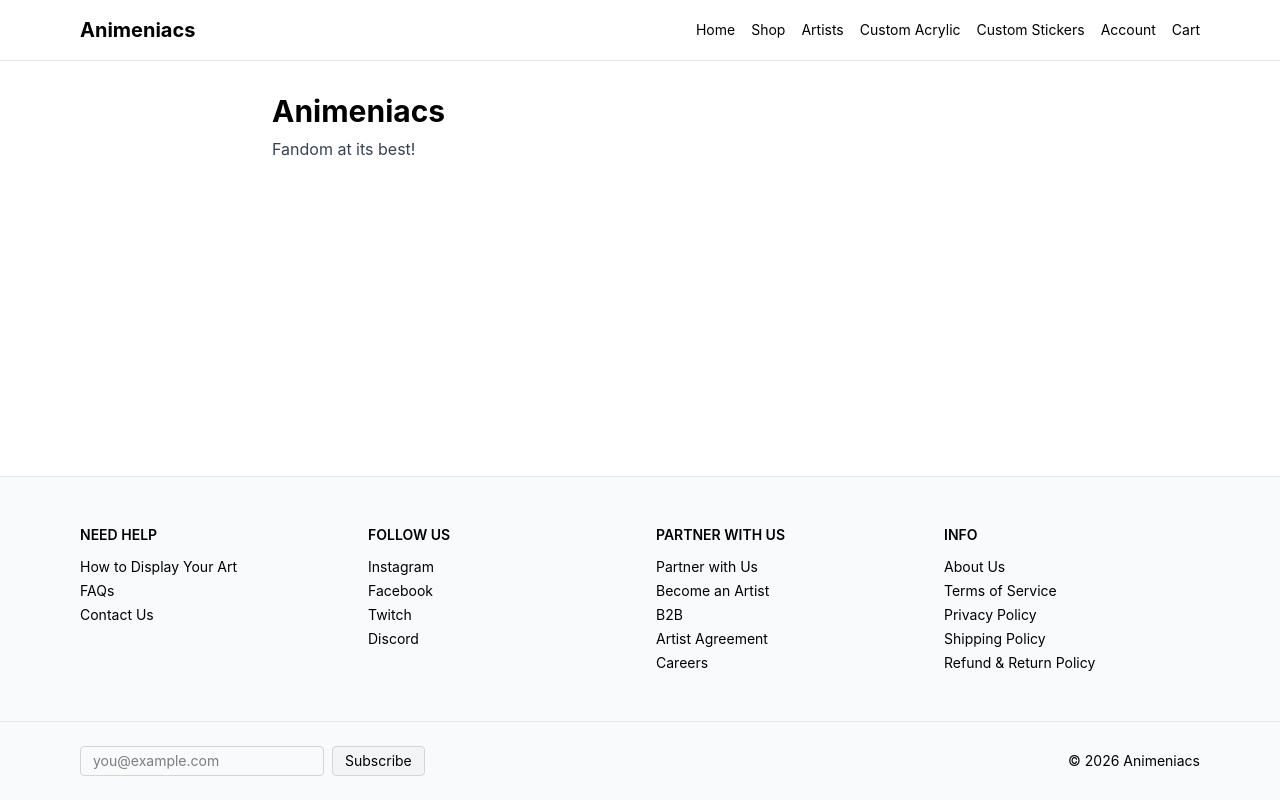
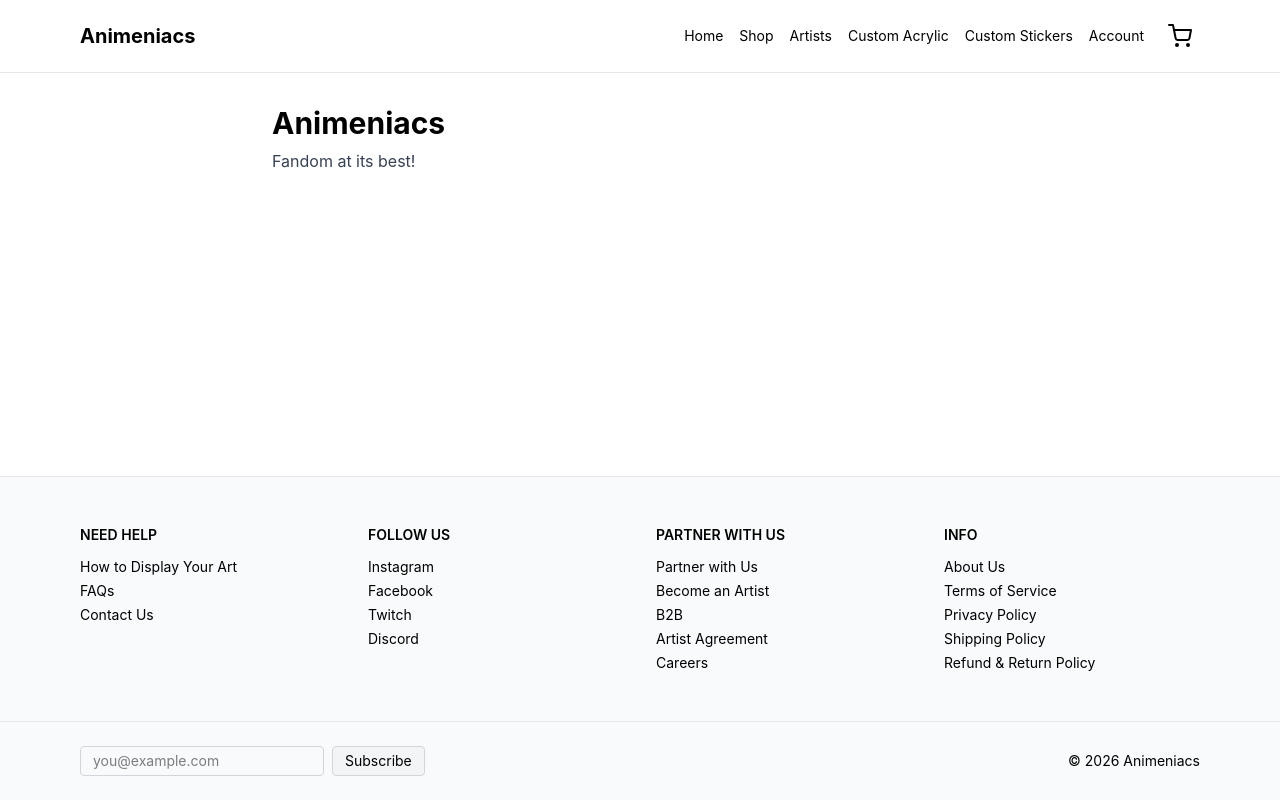
Before and after one commit to RelentNet/animeniacs-shop, a Next.js app: page / in a window 1280 px wide. Built offline with nearby package versions, Linux system fonts and the light colour scheme.

Commit message:
Phase 6/D: insert <CartButton> in <Header> + new header test

```diff
--- a/src/components/layout/Header.tsx
+++ b/src/components/layout/Header.tsx
@@ -1,3 +1,4 @@
+import { CartButton } from '@/components/cart/CartButton'
 import type { Route } from 'next'
 import Link from 'next/link'
 
@@ -9,7 +10,7 @@ export function Header() {
           Animeniacs
         </Link>
         <nav aria-label="Primary">
-          <ul className="flex gap-4 text-sm">
+          <ul className="flex items-center gap-4 text-sm">
             <li>
               <Link href="/">Home</Link>
             </li>
@@ -29,7 +30,7 @@ export function Header() {
               <Link href={'/account' as Route}>Account</Link>
             </li>
             <li>
-              <Link href={'/cart' as Route}>Cart</Link>
+              <CartButton />
             </li>
           </ul>
         </nav>
```
Also changed, not shown: 1 other file (tests, documents, lock files or other folders).
